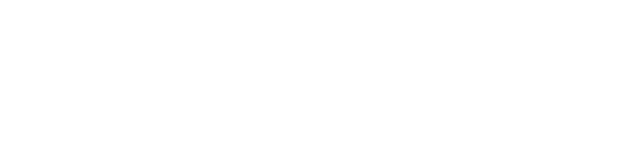
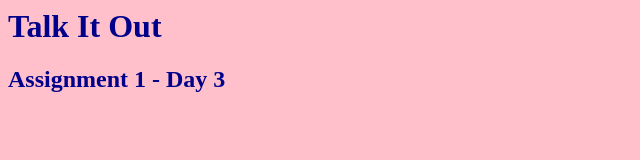
Before and after one commit to MBrannan/talk_it_out-pink, a plain HTML site: page index.html in a window 1280 px wide. Shown: the whole page, without its empty margins (0-640 px from the left). Drawn offline with Linux system fonts and the light colour scheme.

Commit message:
Fix stylesheet link

```diff
--- a/index.html
+++ b/index.html
@@ -4,11 +4,12 @@
     <title>Answer Guide</title>
     <meta name="description" content="Webpage">
     <link rel="stylesheet" href="stylesheet.css">
-
   </head>
 
   <body>
     <script src="peer_JS2_01.js"></script>
+    <h1>Talk It Out</h1>
+    <h2>Assignment 1 - Day 3</h2>
   </body>
 
 
--- a/stylesheet.css
+++ b/stylesheet.css
@@ -0,0 +1,4 @@
+body {
+  background-color: pink;
+  color: darkblue;
+}
```
